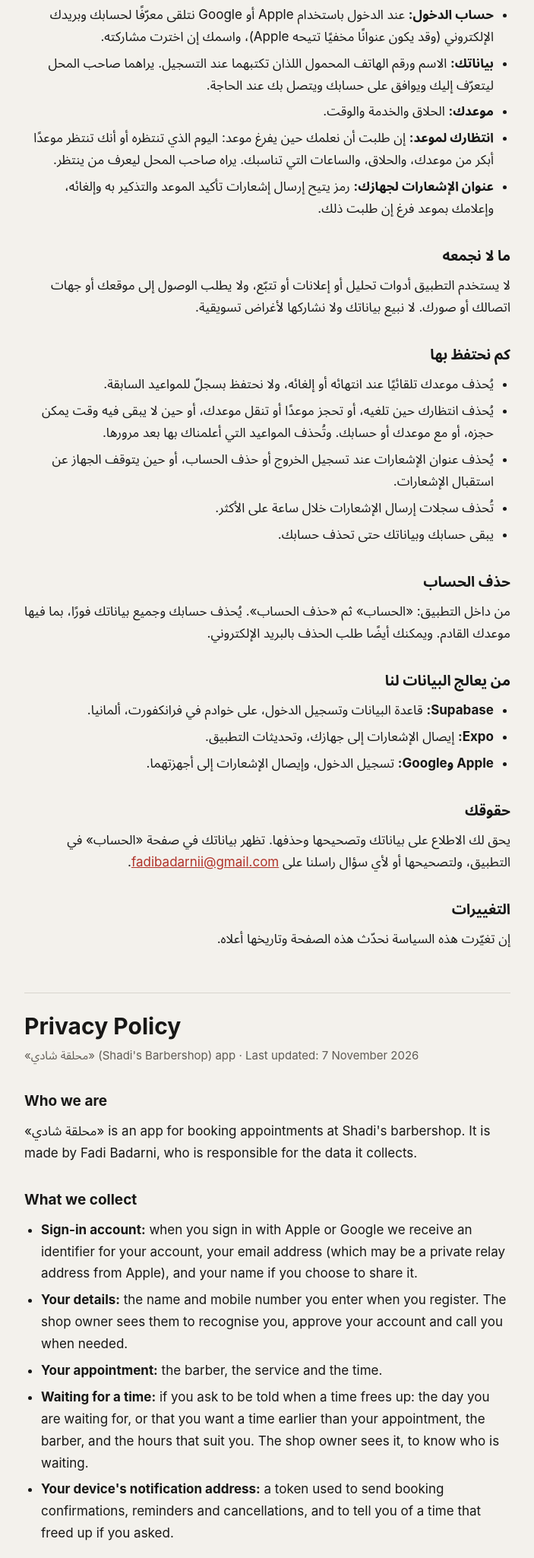
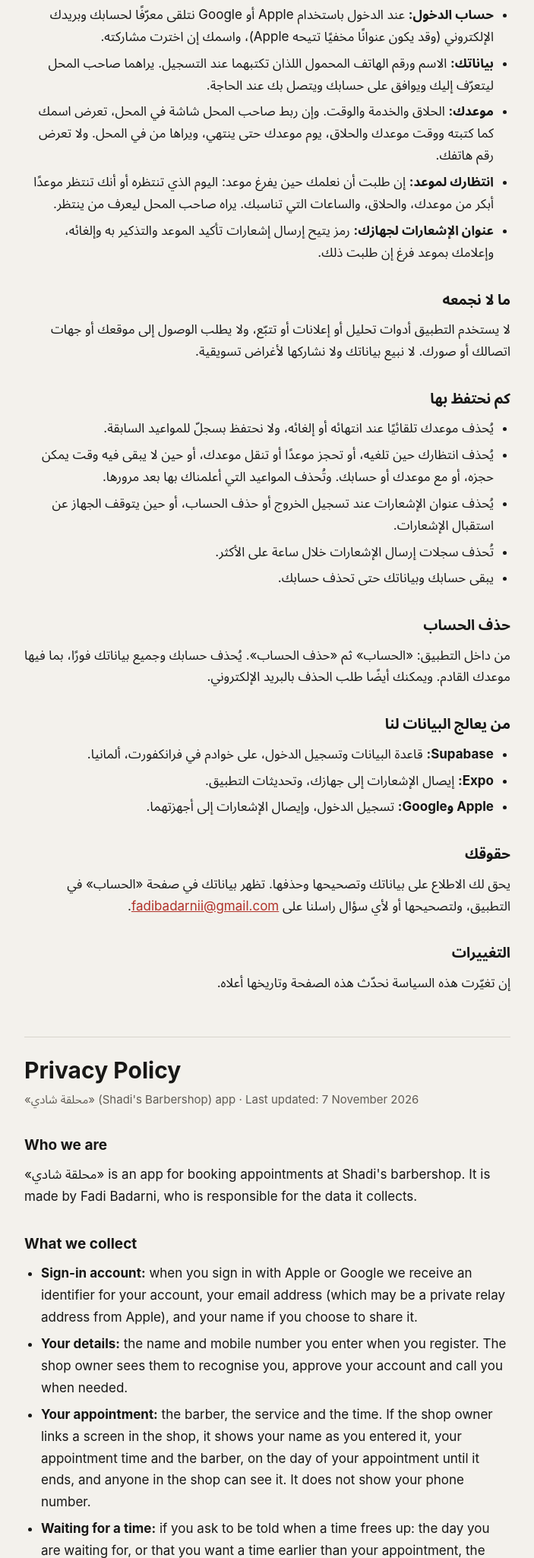
Before and after one commit to FadiBadarni/shadi-barbershop-pages, a plain HTML site: page privacy.html in a window 1280 px wide. Shown: the part 346-2396 px from the top of the page at 76% size, without its empty margins (288-991 px from the left). Drawn offline with Linux system fonts and the light colour scheme.

Commit message:
Privacy: what the shop's screen shows
Co-Authored-By: Claude Opus 5.5 <noreply@anthropic.com>
Claude-Session: https://claude.ai/code/session_01CVDunM3dy96TAcG4kbT3Du

```diff
--- a/privacy.html
+++ b/privacy.html
@@ -20,7 +20,7 @@
   <ul>
     <li><strong>حساب الدخول:</strong> عند الدخول باستخدام Apple أو Google نتلقى معرّفًا لحسابك وبريدك الإلكتروني (وقد يكون عنوانًا مخفيًا تتيحه Apple)، واسمك إن اخترت مشاركته.</li>
     <li><strong>بياناتك:</strong> الاسم ورقم الهاتف المحمول اللذان تكتبهما عند التسجيل. يراهما صاحب المحل ليتعرّف إليك ويوافق على حسابك ويتصل بك عند الحاجة.</li>
-    <li><strong>موعدك:</strong> الحلاق والخدمة والوقت.</li>
+    <li><strong>موعدك:</strong> الحلاق والخدمة والوقت. وإن ربط صاحب المحل شاشة في المحل، تعرض اسمك كما كتبته ووقت موعدك والحلاق، يوم موعدك حتى ينتهي، ويراها من في المحل. ولا تعرض رقم هاتفك.</li>
     <li><strong>انتظارك لموعد:</strong> إن طلبت أن نعلمك حين يفرغ موعد: اليوم الذي تنتظره أو أنك تنتظر موعدًا أبكر من موعدك، والحلاق، والساعات التي تناسبك. يراه صاحب المحل ليعرف من ينتظر.</li>
     <li><strong>عنوان الإشعارات لجهازك:</strong> رمز يتيح إرسال إشعارات تأكيد الموعد والتذكير به وإلغائه، وإعلامك بموعد فرغ إن طلبت ذلك.</li>
   </ul>
@@ -64,7 +64,7 @@
     <ul>
       <li><strong>Sign-in account:</strong> when you sign in with Apple or Google we receive an identifier for your account, your email address (which may be a private relay address from Apple), and your name if you choose to share it.</li>
       <li><strong>Your details:</strong> the name and mobile number you enter when you register. The shop owner sees them to recognise you, approve your account and call you when needed.</li>
-      <li><strong>Your appointment:</strong> the barber, the service and the time.</li>
+      <li><strong>Your appointment:</strong> the barber, the service and the time. If the shop owner links a screen in the shop, it shows your name as you entered it, your appointment time and the barber, on the day of your appointment until it ends, and anyone in the shop can see it. It does not show your phone number.</li>
       <li><strong>Waiting for a time:</strong> if you ask to be told when a time frees up: the day you are waiting for, or that you want a time earlier than your appointment, the barber, and the hours that suit you. The shop owner sees it, to know who is waiting.</li>
       <li><strong>Your device's notification address:</strong> a token used to send booking confirmations, reminders and cancellations, and to tell you of a time that freed up if you asked.</li>
     </ul>
```
